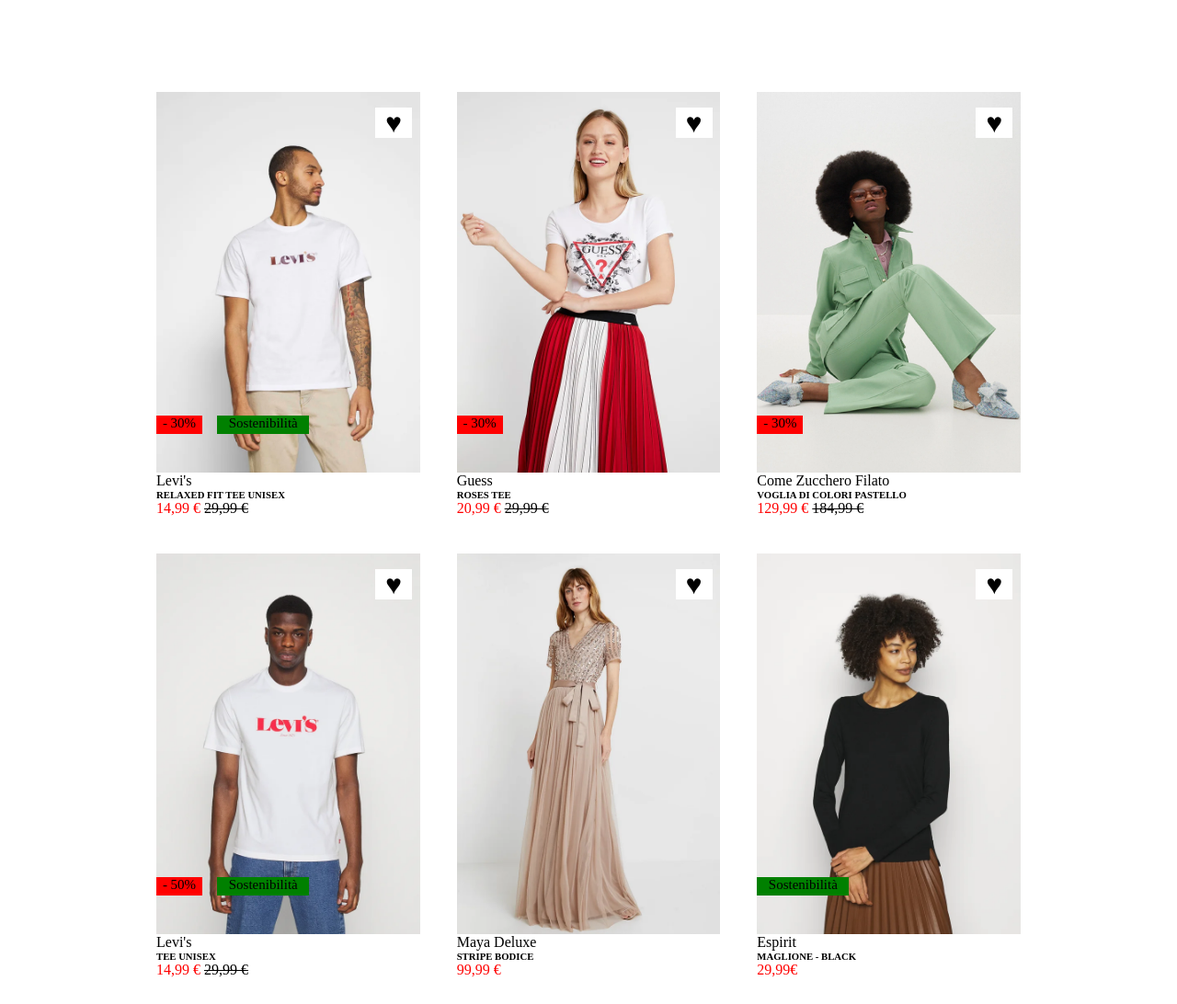
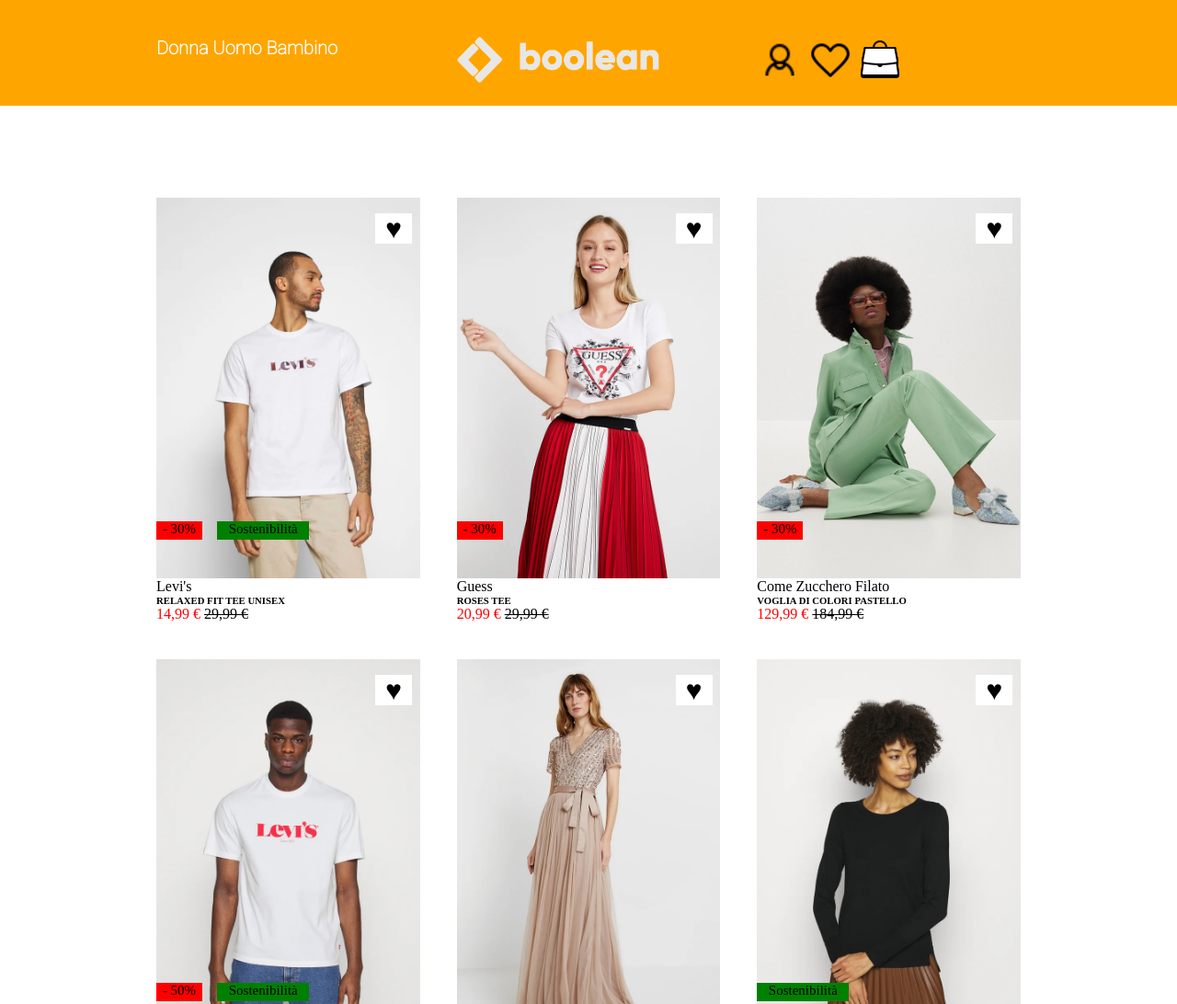
Before and after one commit to DamianoLunardo/html-css-boolando, a plain HTML site: page index.html in a window 1280 px wide. Shown: the top 1092 px of the page at 92% size. Drawn offline with Linux system fonts and the light colour scheme.

Commit message:
ADD header

```diff
--- a/index.html
+++ b/index.html
@@ -7,8 +7,22 @@
 		<link rel="stylesheet" href="./style.css" />
 	</head>
 	<body>
-		 <header>
-
+		 <header class="header">
+                <div class="container">
+                    <div class="row">
+                        <div class="col-4">
+                            Donna Uomo Bambino
+                        </div>
+                        <div class="col-4">
+                            <img class="logo" src="./img/boolean-logo.png">
+                        </div>
+                        <div class="col-4">
+                            <img class="persona" src="./img/icons8-persona-32.png">
+                            <img  class="cuore" src="./img/icons8-cuore-48.png">
+                            <img  clas="borsa" src="./img/icons8-vista-frontale-di-borsa-48.png">
+                        </div>
+                    </div>
+                </div>
         </header>
 
 
@@ -103,9 +117,14 @@
 		</main>
 
 
-        <footer>
-
-        </footer>
+        <section class="container">
+            <footer class="footer-info">
+                <div class="row">
+                <div class="col-6"> prova</div>
+                <div class="col-6"></div>
+                </div>
+            </footer>
+        </section>
 
 	</body>
 </html>
--- a/style.css
+++ b/style.css
@@ -1,5 +1,15 @@
+@import url('https://fonts.googleapis.com/css2?family=Anton&family=DM+Sans:opsz,wght@9..40,100;9..40,700&family=Fredoka:wght@700&family=Inconsolata:wght@300;600&family=Poppins:wght@200&family=Roboto:wght@100&display=swap');
 
+/*
 
+font-family: 'Anton', sans-serif;
+font-family: 'DM Sans', sans-serif;
+font-family: 'Fredoka', sans-serif;
+font-family: 'Inconsolata', monospace;
+font-family: 'Poppins', sans-serif;
+font-family: 'Roboto', sans-serif;
+
+*/
 
 * {
 	margin: 0;
@@ -25,6 +35,41 @@
 	margin: 0 auto;
 }
 
+body {
+	min-height: 100vh;
+	display: flex;
+	flex-direction: column;
+}
+
+
+
+.header {
+    padding-top: 20px;
+    background-color: orange;
+    font-family: 'Roboto', sans-serif;
+    font-weight: bold;
+    font-size: 20px;
+    color: white;
+}
+
+.logo {
+    align-items: center;
+    height: 50px;
+    width:220px
+}
+
+.cuore {
+    width: 50px;
+    height: 50px;
+}
+
+.persona {
+    width: 50px;
+    height: 50px;
+}
+
+
+
 
 .red-cost {
     color: red;
@@ -35,6 +80,7 @@
 .row {
 	display: flex;
 	flex-wrap: wrap;
+
 }
 
 .col-12 {
@@ -140,3 +186,9 @@
 .image2:hover {
     opacity: 1;
 }
+
+.footer-info {
+    font-family: 'Roboto', sans-serif;
+    color: white;
+    background-color: black;
+}
```
Also changed, not shown: img/icons8-cuore-48.png (added), img/icons8-persona-32.png (added), img/icons8-vista-frontale-di-borsa-48.png (added).
